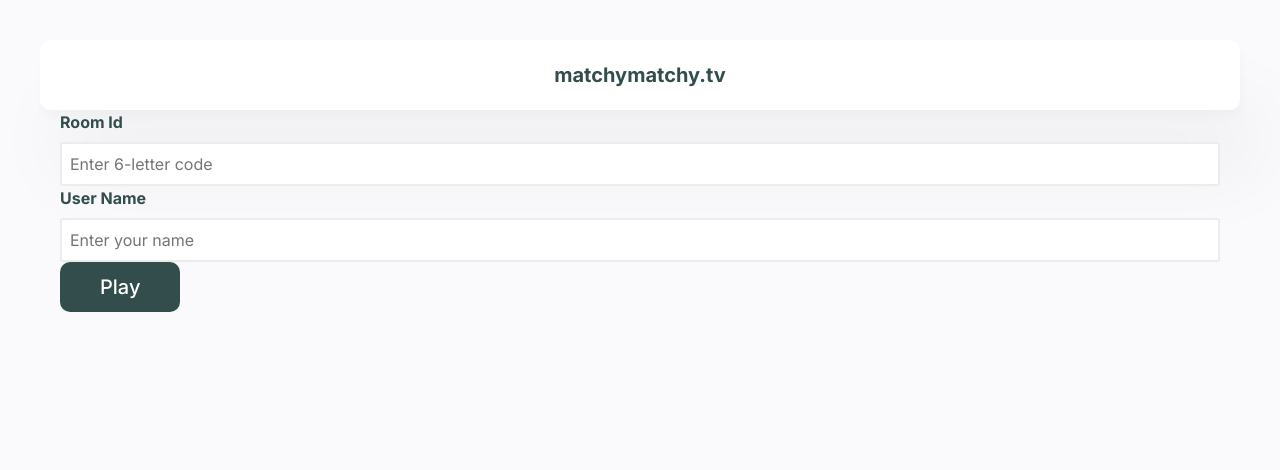
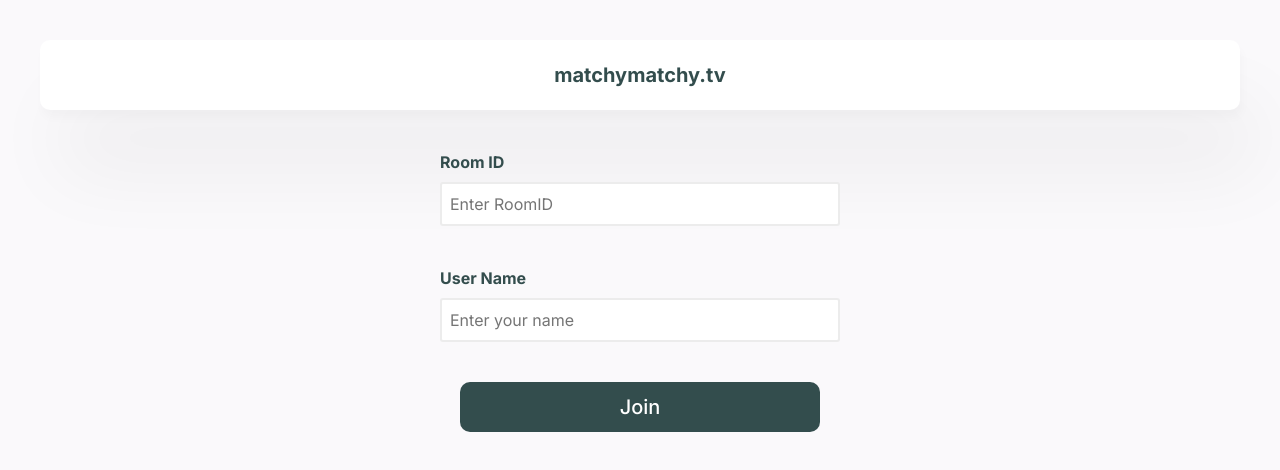
Before and after one commit to nonsoo/matchy-game, a Next.js app: page / in a window 1280 px wide. Shown: the top 470 px of the page. Built offline with nearby package versions, Linux system fonts and the light colour scheme.

Commit message:
refactor: moves components to new arch

```diff
--- a/app/_generic-components/Btn.tsx
+++ /dev/null
@@ -1,48 +0,0 @@
-import styles from "@styles/generic.module.css";
-import Link from "next/link";
-import { ReactNode } from "react";
-
-interface Props {
-  name: string;
-  exCSS?: string;
-  onToggle?: () => void;
-  children?: ReactNode;
-  isDisabled?: boolean;
-  href?: string;
-  typeOfBtn?: "button" | "reset" | "submit";
-}
-const Btn = ({
-  name,
-  exCSS,
-  onToggle,
-  children,
-  isDisabled,
-  href,
-  typeOfBtn = "button",
-}: Props) => {
-  if (href) {
-    return (
-      <Link
-        href={href}
-        className={`default_Link ${styles.Button} ${exCSS}`}
-        data-disabled={isDisabled}
-      >
-        {name}
-      </Link>
-    );
-  }
-  return (
-    <button
-      className={`${styles.Button} ${exCSS}`}
-      onClick={onToggle}
-      disabled={isDisabled}
-      data-disabled={isDisabled}
-      type={typeOfBtn}
-    >
-      {children && <span className={styles.Button_Span}>{children}</span>}
-      <p>{name}</p>
-    </button>
-  );
-};
-
-export default Btn;
--- a/app/components/start-game.tsx
+++ /dev/null
@@ -1,51 +0,0 @@
-"use client";
-
-import styles from "@styles/components/start-game.module.css";
-import { useState } from "react";
-import useToggle from "@utils/hooks/use-toggle";
-import TextField from "../_generic-components/label-text-field";
-import Btn from "../_generic-components/Btn";
-
-const Start_game = () => {
-  const [userName, setUserName] = useState("");
-  const [roomID, setRoomID] = useState("");
-
-  const [showCreateRoom, toggleCreateRoom] = useToggle();
-
-  const onSubmit = (e: any) => {
-    e.preventDefault();
-  };
-  return (
-    <>
-      {showCreateRoom ? (
-        <p>hello</p>
-      ) : (
-        <form className={styles.start_game} onSubmit={onSubmit}>
-          <TextField
-            id="room-id"
-            labelName="Room Id"
-            type="text"
-            textState={roomID}
-            setTextState={setRoomID}
-            required
-            maxChar={6}
-            placeHolder_text="Enter 6-letter code"
-          />
-          <TextField
-            id="user-name"
-            labelName="User Name"
-            type="text"
-            textState={userName}
-            setTextState={setUserName}
-            required
-            maxChar={12}
-            placeHolder_text="Enter your name"
-          />
-          <Btn name="Play" typeOfBtn="submit" exCSS={styles.startBtn} />
-        </form>
-      )}
-    </>
-  );
-};
-
-export default Start_game;
--- a/app/layout.tsx
+++ b/app/layout.tsx
@@ -1,5 +1,4 @@
 import "@styles/layout.css";
-import styles from "@styles/page/game.module.css";
 import { Inter } from "next/font/google";
 
 const inter = Inter({ subsets: ["latin"] });
@@ -16,12 +15,7 @@ export default function RootLayout({
 }) {
   return (
     <html lang="en">
-      <body className={inter.className}>
-        <header className={`mainC ${styles.header}`}>
-          <p className={styles.header_title}>matchymatchy.tv</p>
-        </header>
-        {children}
-      </body>
+      <body className={inter.className}>{children}</body>
     </html>
   );
 }
--- a/app/page.tsx
+++ b/app/page.tsx
@@ -1,9 +1,37 @@
-import StartGame from "./components/start-game";
+import "@styles/layout.css";
+import styles from "@styles/page/start-game.module.css";
+
+import Text_field_stateless from "../components/generic-components/text-field-stateless";
 
 export default function Home() {
   return (
-    <main className="mainC">
-      <StartGame />
-    </main>
+    <>
+      {" "}
+      <header className={`mainC ${styles.header}`}>
+        <p className={styles.header_title}>matchymatchy.tv</p>
+      </header>
+      <main className="mainC">
+        <form className={styles.start_game_form}>
+          <Text_field_stateless
+            labelID="room-id"
+            labelName="Room ID"
+            maxLength={6}
+            place_holder="Enter RoomID"
+            required
+          />
+          <Text_field_stateless
+            labelID="user-name"
+            labelName="User Name"
+            maxLength={256}
+            place_holder="Enter your name"
+            required
+          />
+
+          <button className={styles.startGame_btn} type="submit">
+            Join
+          </button>
+        </form>
+      </main>
+    </>
   );
 }
--- a/app/_generic-components/label-text-field.tsx
+++ b/components/generic-components/text-field-stateful.tsx
@@ -8,9 +8,6 @@ interface Props {
   labelName: string;
   textState: string;
   setTextState: Dispatch<SetStateAction<string>>;
-  exCSS_container?: string;
-  exCSS_label?: string;
-  exCSS_input?: string;
   required?: boolean;
   maxChar?: number;
   minChar?: number;
@@ -23,25 +20,19 @@ const Labelled_text_field = ({
   labelName,
   textState,
   setTextState,
-  exCSS_container,
-  exCSS_label,
-  exCSS_input,
   required = false,
   maxChar,
   minChar,
 }: Props) => {
   return (
-    <div className={exCSS_container}>
-      <label
-        htmlFor={id}
-        className={`${styles.LabelTextField_label} ${exCSS_label}`}
-      >
+    <section className={styles.inputField}>
+      <label htmlFor={id} className={styles.inputField_label}>
         {labelName}
       </label>
       <input
         type={type}
         id={id}
-        className={`${styles.LabelTextField_input} ${exCSS_input}`}
+        className={styles.inputField_text}
         onChange={(e) => setTextState(e.target.value)}
         value={textState}
         placeholder={placeHolder_text}
@@ -49,7 +40,7 @@ const Labelled_text_field = ({
         maxLength={maxChar}
         minLength={minChar}
       />
-    </div>
+    </section>
   );
 };
 
--- /dev/null
+++ b/components/generic-components/text-field-stateless.tsx
@@ -0,0 +1,36 @@
+import React from "react";
+import styles from "@styles/generic.module.css";
+
+interface Props {
+  labelName: string;
+  labelID: string;
+  place_holder: string;
+  maxLength: number;
+  required?: boolean;
+}
+
+const text_field_stateless = ({
+  labelName,
+  labelID,
+  place_holder,
+  maxLength,
+  required,
+}: Props) => {
+  return (
+    <section className={styles.inputField}>
+      <label htmlFor={labelID} className={styles.inputField_label}>
+        {labelName}
+      </label>
+      <input
+        type="text"
+        id={labelID}
+        className={styles.inputField_text}
+        placeholder={place_holder}
+        maxLength={maxLength}
+        required={required}
+      />
+    </section>
+  );
+};
+
+export default text_field_stateless;
--- a/styles/components/start-game.module.css
+++ /dev/null
@@ -1,37 +0,0 @@
-.mainWrapper {
-  max-width: 600px;
-  height: 400px;
-
-  background-color: var(--col-background-sec);
-  border-radius: var(--border-radius-prmy);
-
-  margin-top: 2em;
-
-  padding: 1em;
-
-  display: flex;
-  flex-direction: column;
-  /* justify-content: center; */
-  align-items: center;
-}
-
-.triggerWord {
-  padding: 0.3em 1em;
-  background-color: var(--col-acc-four);
-  border-radius: var(--border-radius-prmy);
-  user-select: none;
-  cursor: default;
-
-  width: max-content;
-}
-
-.textField,
-.submit_Btn {
-  width: 100%;
-  margin-top: 2em;
-}
-
-.textField label,
-.textField input {
-  text-align: center;
-}
--- a/styles/generic.module.css
+++ b/styles/generic.module.css
@@ -1,108 +1,14 @@
 @layer components {
-  .Button {
-    border: none;
+  /* Text field */
 
-    padding: 0.5em 2em;
-
-    font-size: var(--fs-prmy);
-    font-weight: var(--fw-sec);
-
-    background-color: var(--col-acc-sec);
-    color: var(--col-text-sec);
-    border-radius: var(--border-radius-prmy);
-
-    cursor: pointer;
-    display: flex;
-    justify-content: center;
-    align-items: center;
-  }
-
-  .Button_Span {
-    margin-right: 1em;
-  }
-
-  .Button[data-disabled="true"],
-  .IconBtnCon[data-disabled="true"] {
-    cursor: not-allowed;
-  }
-
-  .wrapperIconCon {
-    position: relative;
-  }
-
-  .IconBtnCon {
-    border: none;
-    cursor: pointer;
-    width: min-content;
-
-    background: none;
-  }
-
-  .IconBtn {
-    padding: 0.2em;
-
-    width: 25px;
-    height: 25px;
-
-    background-color: var(--col-acc-four);
-    border-radius: 5px;
-    user-select: none;
-  }
-
-  .IconBtn_Name {
-    font-size: var(--fs-sm-sec);
-    font-weight: var(--fw-tri);
-
-    padding: 0.55em;
-    background-color: var(--col-acc-four);
-    border-radius: 5px;
-
-    opacity: 0;
-    user-select: none;
-    text-align: center;
-
-    position: absolute;
-
-    width: max-content;
-    z-index: 2;
-
-    margin: 0.25em;
-  }
-
-  .IconBtnCon[data-direction="right"] + .IconBtn_Name {
-    top: -5px;
-    left: 3em;
-  }
-
-  .IconBtnCon[data-direction="left"] + .IconBtn_Name {
-    top: -5px;
-    right: 2em;
-  }
-
-  .IconBtnCon[data-direction="top"] + .IconBtn_Name {
-    bottom: 30px;
-  }
-
-  .IconBtnCon[data-direction="bottom"] + .IconBtn_Name {
-    left: -20px;
-  }
-
-  .IconBtnCon:hover + .IconBtn_Name {
-    animation-name: fadeIn;
-    animation-duration: 0.35s;
-    animation-timing-function: ease-in-out;
-    animation-fill-mode: both;
-    animation-direction: alternate;
-  }
-
-  .LabelTextField_label {
+  .inputField_label {
     font-weight: var(--fw-tri);
     font-size: var(--fs-sm-prmy);
     display: block;
     margin-bottom: 0.5em;
   }
 
-  .LabelTextField_input {
+  .inputField_text {
     padding: 0.5em;
     font-size: var(--fs-sm-prmy);
     width: 100%;
@@ -112,28 +18,8 @@
     border-radius: 3px;
   }
 
-  .CloseIconBtn {
-    font-size: var(--fs-tri);
-    font-weight: var(--fw-tri);
-    padding: 0.2em;
-
-    border-radius: 5px;
-    cursor: pointer;
-    user-select: none;
-
-    transition: background-color 0.25s ease-in-out;
-  }
-
-  .CloseIconBtn:hover {
-    background-color: var(--col-acc-four);
-  }
-
   @media (prefers-color-scheme: dark) {
-    .Button {
-      color: var(--col-text-prmy);
-    }
-
-    .LabelTextField_input {
+    .inputField_text {
       background-color: var(--col-background-prmy);
       color: var(--col-text-prmy);
     }
--- a/styles/page/game.module.css
+++ /dev/null
@@ -1,32 +0,0 @@
-.header {
-  padding: 1em;
-  margin-top: 2em;
-
-  border-radius: var(--border-radius-prmy);
-  background-color: var(--col-background-sec);
-  box-shadow: var(--box-shadow);
-}
-
-.header_title {
-  text-align: center;
-  font-size: var(--fs-prmy);
-
-  font-weight: var(--fw-tri);
-
-  cursor: default;
-  user-select: none;
-}
-
-.start_game {
-  max-width: 400px;
-  margin: 2em auto;
-
-  display: flex;
-  flex-direction: column;
-  gap: 2em;
-}
-
-.startBtn {
-  width: 90%;
-  align-self: center;
-}
--- /dev/null
+++ b/styles/page/start-game.module.css
@@ -0,0 +1,64 @@
+.header {
+  padding: 1em;
+  margin-top: 2em;
+
+  border-radius: var(--border-radius-prmy);
+  background-color: var(--col-background-sec);
+  box-shadow: var(--box-shadow);
+}
+
+.header_title {
+  text-align: center;
+  font-size: var(--fs-prmy);
+
+  font-weight: var(--fw-tri);
+
+  cursor: default;
+  user-select: none;
+}
+
+.start_game_form {
+  max-width: 400px;
+  margin: 2em auto;
+
+  display: flex;
+  flex-direction: column;
+  gap: 2em;
+}
+
+.inputField_label {
+  font-weight: var(--fw-tri);
+  font-size: var(--fs-sm-prmy);
+  display: block;
+  margin-bottom: 0.5em;
+}
+
+.inputField_text {
+  padding: 0.5em;
+  font-size: var(--fs-sm-prmy);
+  width: 100%;
+
+  border: none;
+  border: 2px solid var(--col-acc-four);
+  border-radius: 3px;
+}
+
+.startGame_btn {
+  border: none;
+
+  padding: 0.5em 2em;
+
+  font-size: var(--fs-prmy);
+  font-weight: var(--fw-sec);
+
+  background-color: var(--col-acc-sec);
+  color: var(--col-text-sec);
+  border-radius: var(--border-radius-prmy);
+
+  cursor: pointer;
+  display: flex;
+  justify-content: center;
+  align-items: center;
+  width: 90%;
+  align-self: center;
+}
```
Also changed, not shown: app/game/page.tsx (deleted, +0 -34 lines).
